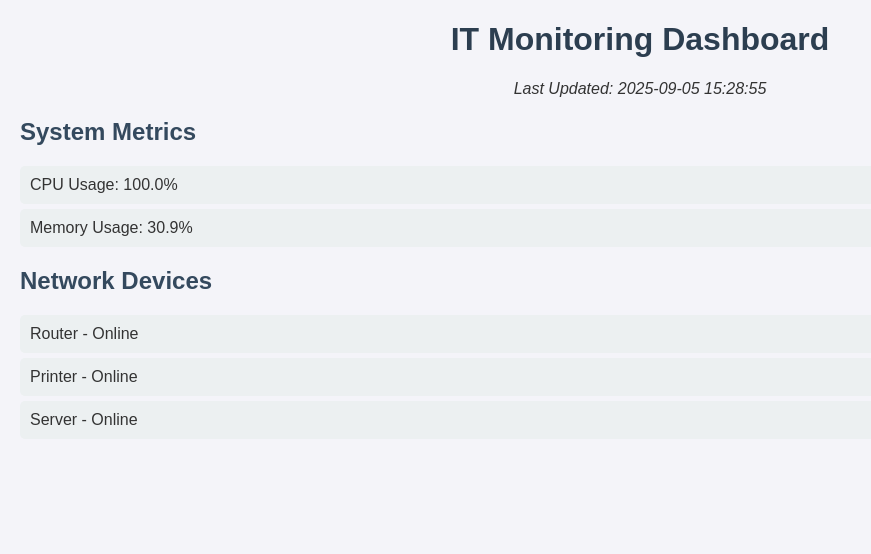
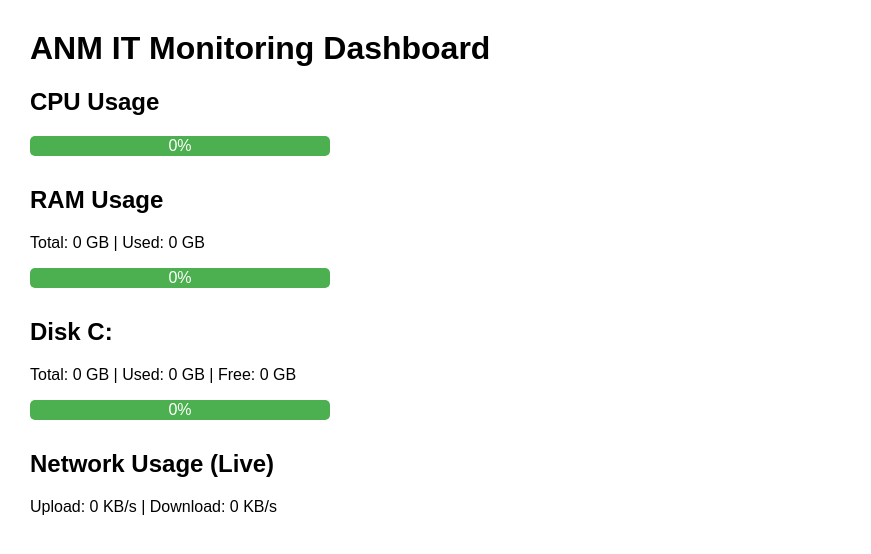
Before and after one commit to Garytech64/Anm---IT--Support-Tools, a Flask app: page / in a window 1280 px wide. Shown: the top 554 px of the page, without its empty margins (0-871 px from the left). Run offline with Flask 3, Linux system fonts and the light colour scheme; data that the repository does not hold is empty.

Commit message:
Update dashboard: live CPU, RAM, Disk, and Network monitoring; fix backup script

```diff
--- a/Dashboard/app.py
+++ b/Dashboard/app.py
@@ -1,24 +1,54 @@
-from flask import Flask, render_template
+from flask import Flask, render_template, jsonify
 import psutil
-import datetime
+import shutil
 
 app = Flask(__name__)
 
-@app.route('/')
-def index():
-    cpu_usage = psutil.cpu_percent(interval=1)
-    mem = psutil.virtual_memory()
-    memory_usage = mem.percent
-    time = datetime.datetime.now().strftime("%Y-%m-%d %H:%M:%S")
+# Keep previous network counters for speed calculation
+prev_counters = psutil.net_io_counters()
 
-    network_devices = [
-        {"name": "Router", "status": "Online"},
-        {"name": "Printer", "status": "Online"},
-        {"name": "Server", "status": "Online"}
-    ]
+@app.route("/")
+def dashboard():
+    return render_template("index.html")
 
-    return render_template('index.html', cpu=cpu_usage, memory=memory_usage,
-                           time=time, devices=network_devices)
+@app.route("/stats")
+def stats():
+    global prev_counters
+
+    # CPU usage
+    cpu_percent = psutil.cpu_percent(interval=0.5)
+
+    # RAM usage
+    ram = psutil.virtual_memory()
+    ram_total = ram.total // (1024**3)
+    ram_used = ram.used // (1024**3)
+    ram_percent = ram.percent
+
+    # Disk C: usage
+    total, used, free = shutil.disk_usage("C:/")
+    disk_total = total // (1024**3)
+    disk_used = used // (1024**3)
+    disk_free = free // (1024**3)
+    disk_percent = int((used / total) * 100)
+
+    # Network speeds (KB/s)
+    current_counters = psutil.net_io_counters()
+    upload_speed = (current_counters.bytes_sent - prev_counters.bytes_sent) / 1024
+    download_speed = (current_counters.bytes_recv - prev_counters.bytes_recv) / 1024
+    prev_counters = current_counters
+
+    return jsonify({
+        "cpu_percent": cpu_percent,
+        "ram_total": ram_total,
+        "ram_used": ram_used,
+        "ram_percent": ram_percent,
+        "disk_total": disk_total,
+        "disk_used": disk_used,
+        "disk_free": disk_free,
+        "disk_percent": disk_percent,
+        "upload_speed": round(upload_speed, 2),
+        "download_speed": round(download_speed, 2)
+    })
 
 if __name__ == "__main__":
     app.run(debug=True)
--- a/Dashboard/templates/index.html
+++ b/Dashboard/templates/index.html
@@ -2,26 +2,79 @@
 <html lang="en">
 <head>
     <meta charset="UTF-8">
-    <title>IT Monitoring Dashboard</title>
-    <link rel="stylesheet" href="{{ url_for('static', filename='style.css') }}">
-	<meta http-equiv="refresh" content="5">
-
+    <title>ANM IT Monitoring Dashboard</title>
+    <style>
+        body { font-family: Arial, sans-serif; margin: 30px; }
+        .section { margin-bottom: 30px; }
+        .progress-bar { width: 300px; height: 20px; background-color: #ddd; border-radius: 5px; overflow: hidden; }
+        .progress-fill { height: 100%; background-color: #4caf50; text-align: center; color: white; line-height: 20px; }
+    </style>
 </head>
 <body>
-    <h1>IT Monitoring Dashboard</h1>
-    <p>Last Updated: {{ time }}</p>
+    <h1>ANM IT Monitoring Dashboard</h1>
 
-    <h2>System Metrics</h2>
-    <ul>
-        <li>CPU Usage: {{ cpu }}%</li>
-        <li>Memory Usage: {{ memory }}%</li>
-    </ul>
+    <div class="section">
+        <h2>CPU Usage</h2>
+        <div class="progress-bar">
+            <div id="cpu-bar" class="progress-fill">0%</div>
+        </div>
+    </div>
 
-    <h2>Network Devices</h2>
-    <ul>
-    {% for device in devices %}
-        <li>{{ device.name }} - {{ device.status }}</li>
-    {% endfor %}
-    </ul>
+    <div class="section">
+        <h2>RAM Usage</h2>
+        <p>Total: <span id="ram-total">0</span> GB | Used: <span id="ram-used">0</span> GB</p>
+        <div class="progress-bar">
+            <div id="ram-bar" class="progress-fill">0%</div>
+        </div>
+    </div>
+
+    <div class="section">
+        <h2>Disk C:</h2>
+        <p>Total: <span id="disk-total">0</span> GB | Used: <span id="disk-used">0</span> GB | Free: <span id="disk-free">0</span> GB</p>
+        <div class="progress-bar">
+            <div id="disk-bar" class="progress-fill">0%</div>
+        </div>
+    </div>
+
+    <div class="section">
+        <h2>Network Usage (Live)</h2>
+        <p>Upload: <span id="upload">0</span> KB/s | Download: <span id="download">0</span> KB/s</p>
+    </div>
+
+    <script>
+        function updateStats() {
+            fetch("/stats")
+                .then(response => response.json())
+                .then(data => {
+                    // CPU
+                    document.getElementById("cpu-bar").style.width = data.cpu_percent + "%";
+                    document.getElementById("cpu-bar").textContent = data.cpu_percent + "%";
+
+                    // RAM
+                    document.getElementById("ram-total").textContent = data.ram_total;
+                    document.getElementById("ram-used").textContent = data.ram_used;
+                    document.getElementById("ram-bar").style.width = data.ram_percent + "%";
+                    document.getElementById("ram-bar").textContent = data.ram_percent + "%";
+
+                    // Disk
+                    document.getElementById("disk-total").textContent = data.disk_total;
+                    document.getElementById("disk-used").textContent = data.disk_used;
+                    document.getElementById("disk-free").textContent = data.disk_free;
+                    document.getElementById("disk-bar").style.width = data.disk_percent + "%";
+                    document.getElementById("disk-bar").textContent = data.disk_percent + "%";
+
+                    // Network
+                    document.getElementById("upload").textContent = data.upload_speed;
+                    document.getElementById("download").textContent = data.download_speed;
+                })
+                .catch(err => console.error(err));
+        }
+
+        // Update every 2 seconds
+        setInterval(updateStats, 2000);
+
+        // Initial update
+        updateStats();
+    </script>
 </body>
 </html>
```
Also changed, not shown: backup.py (+38 -17 lines).
